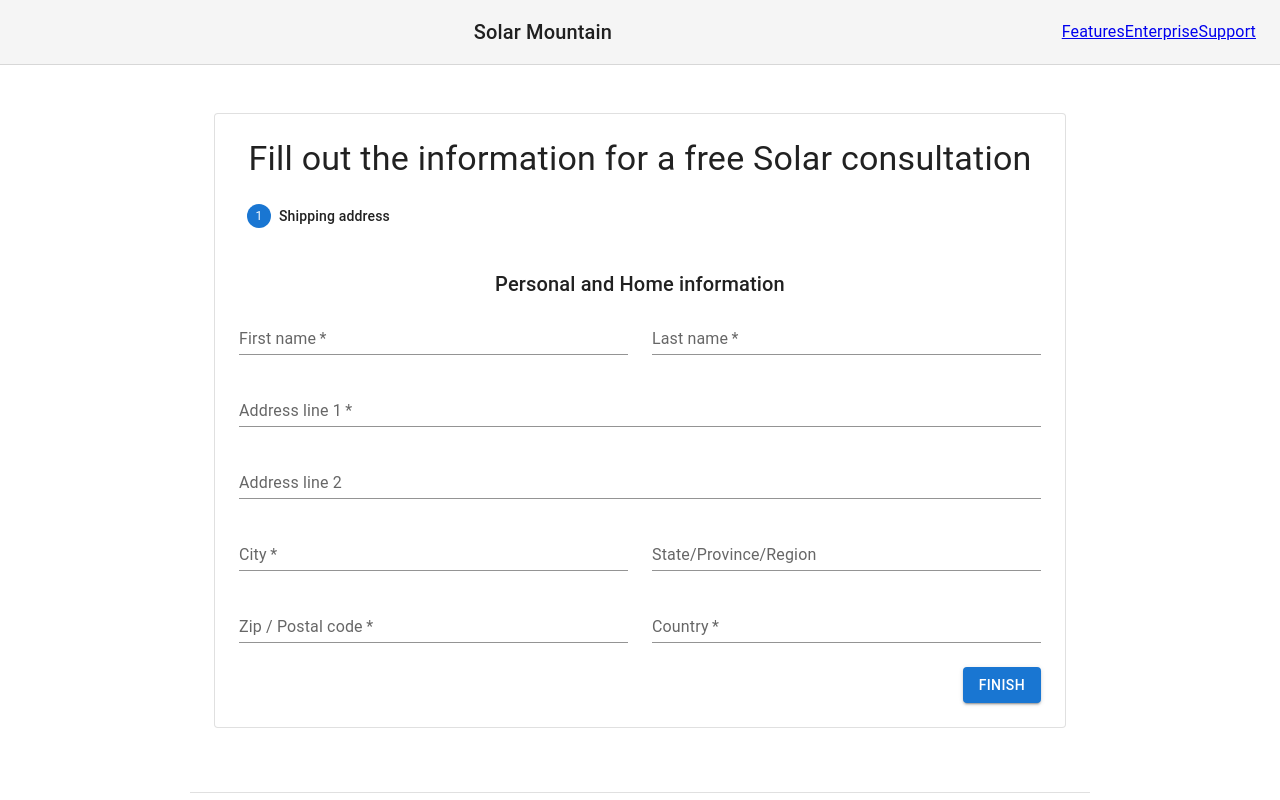
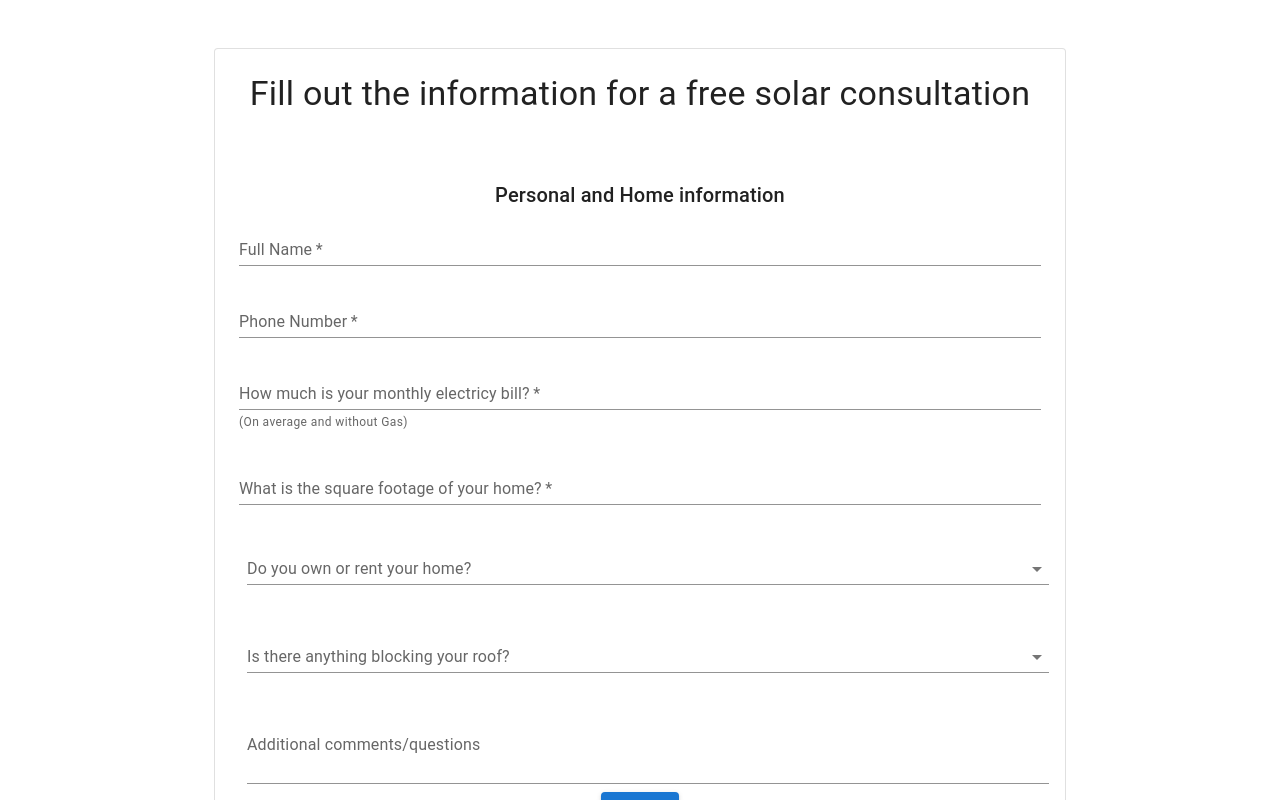
Before and after one commit to EastonShaum/SunSet, a React (Create React App) app: page /solarForm in a window 1280 px wide. Shown: the top 800 px of the page. Built offline with nearby package versions, Linux system fonts and the light colour scheme.

Commit message:
update form

```diff
--- a/public/index.html
+++ b/public/index.html
@@ -7,7 +7,7 @@
     <meta name="theme-color" content="#000000" />
     <meta
       name="description"
-      content="Web site created using create-react-app"
+      content="Free solar consultation"
     />
     <link rel="apple-touch-icon" href="%PUBLIC_URL%/logo192.png" />
     <!--
@@ -24,7 +24,7 @@
       work correctly both with client-side routing and a non-root public URL.
       Learn how to configure a non-root public URL by running `npm run build`.
     -->
-    <title>React App</title>
+    <title>Solar Form</title>
   </head>
   <body>
     <noscript>You need to enable JavaScript to run this app.</noscript>
--- a/src/App.js
+++ b/src/App.js
@@ -29,10 +29,7 @@ import {
 
 import CssBaseline from '@mui/material/CssBaseline';
 import Header from './components/Header'
-import Phone from "./components/Phone";
 import Desktop from "./components/Desktop";
-import LargeTablet from "./components/LargeTablet";
-import SmallTablet from "./components/SmallTablet";
 import Footer from "./components/Footer"
 import Home from "./pages/Home";
 import Pricing from './pages/Pricing';
@@ -45,22 +42,18 @@ import SolarForm from './components/Forms/Solar Form';
 function App() {
   return (
       <Box className="App">
-        <Header />
+        {/* <Header /> */}
           <Routes>
-            <Route path="/desktop" element={<Desktop {...desktopData} />} />
-            <Route path="/phone" element={<Phone {...phoneData} />} />
-            <Route path="/large-tablet" element={<LargeTablet {...largeTabletData} />} />
-            <Route path="/small-tablet" element={<SmallTablet {...smallTabletData} />} />
-
-              <Route index element={<Home />} />
+              <Route index element={<SolarForm />} />
+              {/* <Route index element={<Home />} /> */}
               <Route path="/pricing" element={<Pricing />} />
               <Route path="/solarForm" element={<SolarForm />} />
               <Route path="/about" element={<About />} />
               <Route path="/contact" element={<Contact />} />
               <Route path="*" element={<NoPage />} />
+              <Route path="/desktop" element={<Desktop {...desktopData} />} />
           </Routes>
-
-        <Footer/>
+        {/* <Footer/> */}
       </Box>
 
   );
--- a/src/components/Forms/Solar Form/AddressForm.js
+++ b/src/components/Forms/Solar Form/AddressForm.js
@@ -2,8 +2,8 @@ import * as React from 'react';
 import Grid from '@mui/material/Grid';
 import Typography from '@mui/material/Typography';
 import TextField from '@mui/material/TextField';
-import FormControlLabel from '@mui/material/FormControlLabel';
-import Checkbox from '@mui/material/Checkbox';
+//import FormControlLabel from '@mui/material/FormControlLabel';
+//import Checkbox from '@mui/material/Checkbox';
 
 export default function AddressForm() {
   return (
@@ -96,6 +96,7 @@ export default function AddressForm() {
             autoComplete="shipping country"
             variant="standard"
           />
+
         </Grid>
       </Grid>
     </React.Fragment>
--- /dev/null
+++ b/src/components/Forms/Solar Form/AddressForm2.js
@@ -0,0 +1,114 @@
+import * as React from 'react';
+import Grid from '@mui/material/Grid';
+import Typography from '@mui/material/Typography';
+import TextField from '@mui/material/TextField';
+import { FormControl, Button, MenuItem, InputLabel, Select } from '@mui/material';
+//import FormControlLabel from '@mui/material/FormControlLabel';
+//import Checkbox from '@mui/material/Checkbox';
+
+export default function AddressForm2() {
+  return (
+    <React.Fragment>
+      <Typography variant="h6" gutterBottom>
+        Personal and Home information
+      </Typography>
+
+      <form id="fs-frm" name="survey-form" accept-charset="utf-8" action="https://formspree.io/f/mrgdpweb" method="post">
+
+  <Grid item xs={12} sm={6}>
+    <TextField fullWidth label="Full Name" variant="standard" type="text" name="Name" id="full-name" placeholder="First and Last" required="true"/>
+  </Grid>
+    <br/>
+  <Grid item xs={12} sm={6}>
+    <TextField fullWidth label="Phone Number" variant="standard" type="phone" name="Phone Number" id="Phone-Number" placeholder="000-000-0000" required="true"/>
+  </Grid>
+  <br/>
+  <Grid item xs={12}>
+  <TextField
+    fullWidth
+    label="How much is your monthly electricy bill?"
+    wrapped
+    variant="standard"
+    type="number"
+    name="Monthly electricty bill"
+    id="monthly-electricty"
+    placeholder=""
+    required="true"
+    helperText="(On average and without Gas)"/>
+  </Grid>
+  <br/>
+  <Grid item xs={12} sm={6}>
+    <TextField fullWidth wrapped label="What is the square footage of your home?" variant="standard" type="number" name="Square footage" id="square-footage" placeholder="  sq. ft" required="true"/>
+  </Grid>
+  <br/>
+
+  <Grid item xs={12} sm={6}>
+    <FormControl  variant="standard" sx={{ m: 1, width: 1 }}>
+      <InputLabel  id="demo-simple-select-standard-label" >Do you own or rent your home?</InputLabel>
+        <Select
+          name="Own or rent home?"
+          id="own-or-rent"
+          required="true"
+          labelId="demo-simple-select-standard-label"
+          label=""
+        >
+          <MenuItem value="Own">I own my home</MenuItem>
+          <MenuItem value="Rent To Buy">Renting but plan on buying</MenuItem>
+          <MenuItem value="Rent">I am currently renting</MenuItem>
+        </Select>
+    </FormControl>
+  </Grid>
+  <br/>
+
+  <Grid item xs={12} sm={6}>
+    <FormControl  variant="standard" sx={{ m: 1, width: 1 }}>
+      <InputLabel  id="demo-simple-select-standard-label" >Is there anything blocking your roof?</InputLabel>
+        <Select
+          name="Is the roof blocked?" id="blocked-roof" required="true"
+          labelId="demo-simple-select-standard-label"
+          label=""
+        >
+          <MenuItem value="No">No</MenuItem>
+          <MenuItem value="Yes">Yes</MenuItem>
+          <MenuItem value="Other">Other</MenuItem>
+        </Select>
+    </FormControl>
+  </Grid>
+  <br/>
+  {/* Can add this quetion later if needed */}
+  {/* <Grid item xs={12} sm={6}>
+    <FormControl fullwidth variant="standard" sx={{ m: 1, width: 1 }}>
+    <InputLabel id="demo-simple-select-standard-label">Are you most interested in saving money month to month, owning your own power, or other?</InputLabel>
+        <Select
+          name="buy-or-rent" id="buy-or-rent" required="true"
+          labelId="demo-simple-select-standard-label"
+          label=""
+        >
+          <MenuItem value="Saving money month to month">Saving money month to month</MenuItem>
+          <MenuItem value="Owning your own power">Owning your own power</MenuItem>
+          <MenuItem value="Other">Other</MenuItem>
+        </Select>
+    </FormControl>
+  </Grid>
+  <br/> */}
+  <FormControl fullwidth variant="standard" sx={{ m: 1, width: 1 }}>
+    <TextField
+          rows="2"
+          name="message"
+          id="message"
+          label="Additional comments/questions"
+          placeholder=""
+          multiline
+          variant="standard"
+        />
+
+  </FormControl>
+  <br/>
+  <Button variant="contained" type="submit" value="Send Responses"> Finish</Button>
+</form>
+
+
+
+    </React.Fragment>
+  );
+}
--- a/src/components/Forms/Solar Form/index.js
+++ b/src/components/Forms/Solar Form/index.js
@@ -1,19 +1,20 @@
 import * as React from 'react';
 import CssBaseline from '@mui/material/CssBaseline';
-import AppBar from '@mui/material/AppBar';
+//import AppBar from '@mui/material/AppBar';
 import Box from '@mui/material/Box';
 import Container from '@mui/material/Container';
-import Toolbar from '@mui/material/Toolbar';
+//import Toolbar from '@mui/material/Toolbar';
 import Paper from '@mui/material/Paper';
 import Stepper from '@mui/material/Stepper';
 import Step from '@mui/material/Step';
 import StepLabel from '@mui/material/StepLabel';
 import Button from '@mui/material/Button';
-import Link from '@mui/material/Link';
+//import Link from '@mui/material/Link';
 import Typography from '@mui/material/Typography';
 import { createTheme, ThemeProvider } from '@mui/material/styles';
 import AddressForm from './AddressForm';
-import PaymentForm from './PaymentForm';
+import AddressForm2 from './AddressForm2';
+//import PaymentForm from './PaymentForm';
 import Review from './Review';
 import sendEmail from '../../../utils/courier';
 
@@ -23,7 +24,7 @@ const steps = ['Shipping address'];
 function getStepContent(step) {
   switch (step) {
     case 0:
-      return <AddressForm />;
+      return <AddressForm2 />;
     case 1:
       return <Review />;
     default:
@@ -55,12 +56,12 @@ export default function SolarForm() {
       <Container component="main" maxWidth="md" sx={{ mb: 4 }}>
         <Paper variant="outlined" sx={{ my: { xs: 3, md: 6 }, p: { xs: 2, md: 3 } }}>
           <Typography component="h1" variant="h4" align="center">
-            Fill out the information for a free Solar consultation
+            Fill out the information for a free solar consultation
           </Typography>
           <Stepper activeStep={activeStep} sx={{ pt: 3, pb: 5 }}>
             {steps.map((label) => (
               <Step key={label}>
-                <StepLabel>{label}</StepLabel>
+                {/* <StepLabel>{label}</StepLabel> */}
               </Step>
             ))}
           </Stepper>
@@ -78,7 +79,7 @@ export default function SolarForm() {
               <React.Fragment>
                 {getStepContent(activeStep)}
                 <Box sx={{ display: 'flex', justifyContent: 'flex-end' }}>
-                  {activeStep !== 0 && (
+                  {/* {activeStep !== 0 && (
                     <Button onClick={handleBack} sx={{ mt: 3, ml: 1 }}>
                       Back
                     </Button>
@@ -100,7 +101,7 @@ export default function SolarForm() {
                   >
                     Next
                   </Button>
-                }
+                } */}
 
                 </Box>
               </React.Fragment>
```
